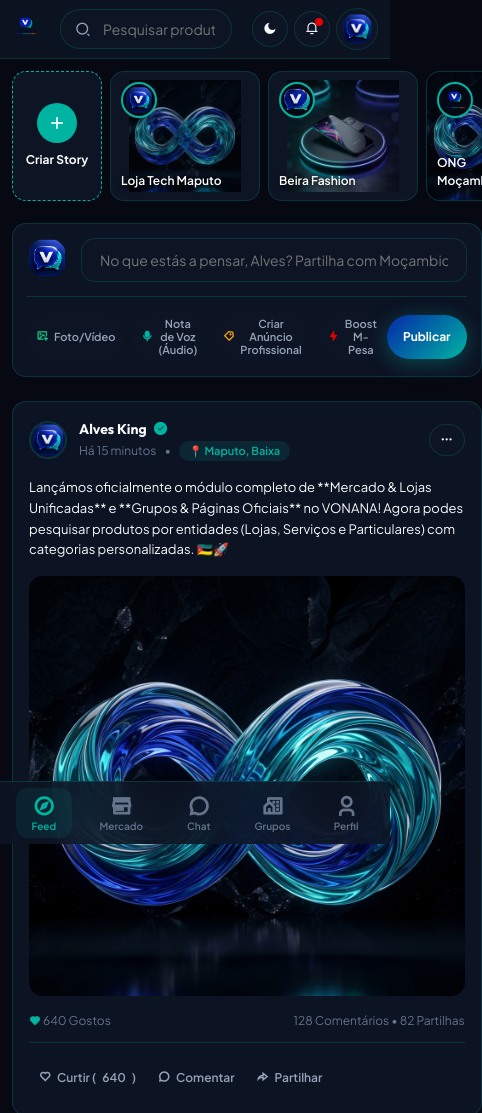
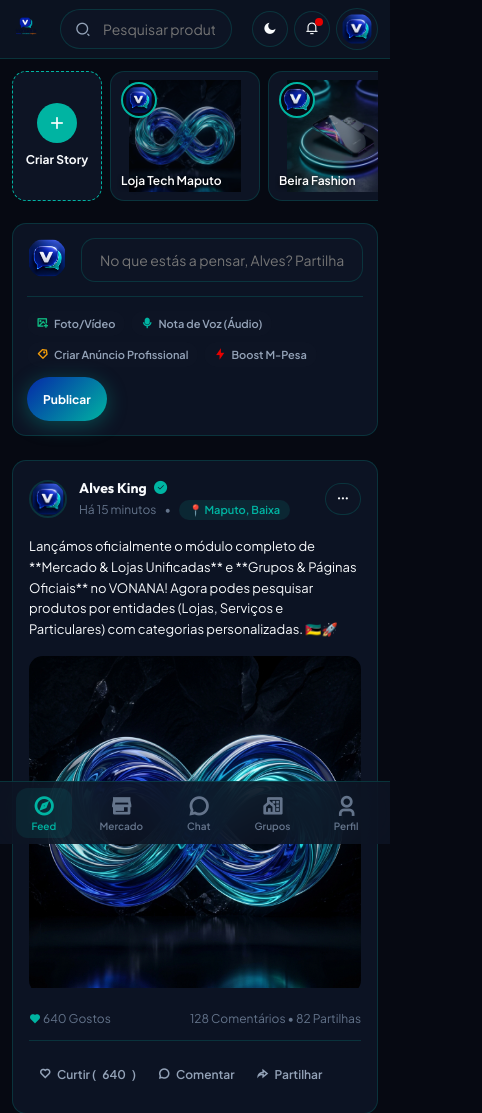
Before and after one commit to salesio/vonana-mobile, a website: page index.html in a window 390 px wide. Shown: the top 1113 px of the page, 482 px wide, since content can reach past the window. Drawn offline with nearby package versions, Linux system fonts and the light colour scheme.

Commit message:
Fix horizontal scrolling and overflow on mobile devices

```diff
--- a/style.css
+++ b/style.css
@@ -161,7 +161,7 @@ input, select, textarea { font-family: inherit; outline: none; border: none; fon
 .prod-details { padding: 18px; }
 .prod-title { font-family: var(--font-heading); font-size: 16px; font-weight: 700; margin-bottom: 6px; }
 .prod-price { font-size: 18px; font-weight: 800; color: var(--primary); margin-bottom: 10px; }
-.prod-seller { display: flex; align-items: center; justify-content: space-between; font-size: 12px; color: var(--text-subtle); margin-bottom: 14px; }
+.prod-seller { display: flex; align-items: center; justify-content: space-between; flex-wrap: wrap; gap: 4px; font-size: 12px; color: var(--text-subtle); margin-bottom: 14px; }
 .prod-card-actions { display: flex; gap: 8px; margin-top: 10px; }
 .btn-chat-vendor { flex: 1; padding: 8px 12px; background: var(--bg-surface); border: 1px solid var(--border-color); color: var(--text-main); font-size: 12px; font-weight: 700; border-radius: var(--radius-md); display: flex; align-items: center; justify-content: center; gap: 6px; min-height: 44px; }
 
@@ -185,8 +185,8 @@ input, select, textarea { font-family: inherit; outline: none; border: none; fon
 .publisher-card { background: var(--bg-card); backdrop-filter: blur(20px); -webkit-backdrop-filter: blur(20px); border: 1px solid var(--border-color); border-radius: var(--radius-lg); padding: 20px; margin-bottom: 24px; }
 .publisher-top { display: flex; gap: 14px; margin-bottom: 14px; }
 .publisher-input { flex: 1; background: var(--bg-surface); border: 1px solid var(--border-color); border-radius: var(--radius-md); padding: 12px 18px; color: var(--text-main); font-size: 14px; }
-.publisher-actions { display: flex; align-items: center; justify-content: space-between; padding-top: 14px; border-top: 1px solid var(--border-color); }
-.pub-tools { display: flex; gap: 10px; }
+.publisher-actions { display: flex; align-items: center; justify-content: space-between; flex-wrap: wrap; gap: 10px; padding-top: 14px; border-top: 1px solid var(--border-color); }
+.pub-tools { display: flex; gap: 6px; flex-wrap: wrap; }
 .pub-btn { display: flex; align-items: center; gap: 6px; padding: 8px 14px; border-radius: var(--radius-full); background: var(--bg-surface); font-size: 12px; font-weight: 600; color: var(--text-muted); }
 .pub-submit-btn { background: linear-gradient(135deg, #0529A8, #00B4A2); color: #fff; font-weight: 800; font-size: 13px; padding: 10px 24px; border-radius: var(--radius-full); box-shadow: var(--shadow-glow); min-height: 44px; }
 
@@ -196,7 +196,7 @@ input, select, textarea { font-family: inherit; outline: none; border: none; fon
 .author-avatar { width: 44px; height: 44px; border-radius: 50%; object-fit: cover; border: 2px solid var(--border-color); }
 .author-meta h4 { font-family: var(--font-heading); font-size: 15px; font-weight: 700; display: flex; align-items: center; gap: 6px; }
 .verified-icon { color: var(--primary); font-size: 15px; }
-.post-time { font-size: 12px; color: var(--text-subtle); display: flex; align-items: center; gap: 8px; }
+.post-time { font-size: 12px; color: var(--text-subtle); display: flex; align-items: center; gap: 8px; flex-wrap: wrap; }
 .location-chip { background: rgba(0, 180, 162, 0.12); color: var(--primary); padding: 2px 10px; border-radius: var(--radius-full); font-size: 11px; font-weight: 600; }
 .post-body { font-size: 14px; margin-bottom: 16px; color: var(--text-main); line-height: 1.6; }
 .post-image-container { border-radius: var(--radius-md); overflow: hidden; margin-bottom: 16px; max-height: 420px; }
@@ -742,3 +742,6 @@ input, select, textarea { font-family: inherit; outline: none; border: none; fon
   .footer-container { grid-template-columns: 1fr; }
   .footer-bottom-bar { flex-direction: column; align-items: flex-start; }
 }
+html, body { overflow-x: hidden; width: 100%; max-width: 100vw; }
+.feed-main-col, .market-filter-panel, .group-inner-header { min-width: 0; max-width: 100vw; overflow-x: hidden; }
+.stories-bar, .category-pills, .profile-subtabs, .subcategory-bar { max-width: 100%; }
```
